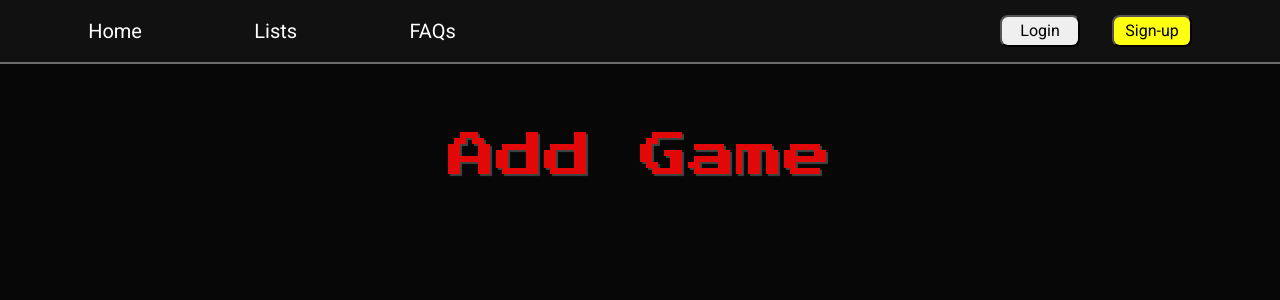
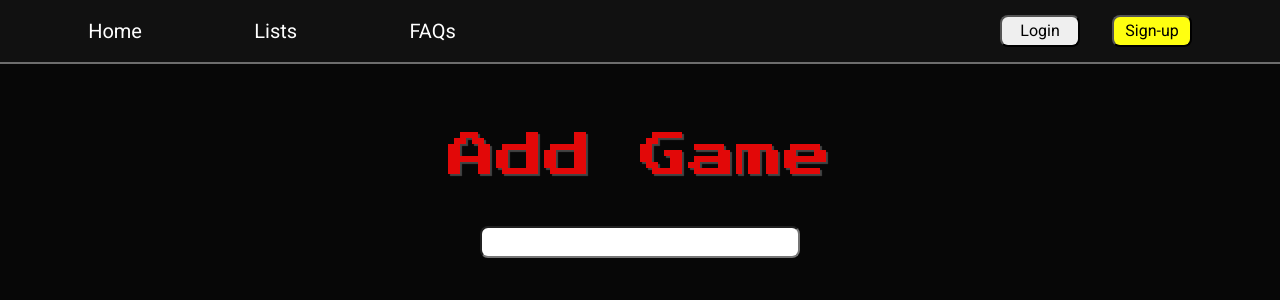
Before and after one commit to PaulGallagher37/home_screen, a React (Create React App) app: page /list in a window 1280 px wide. Shown: the top 300 px of the page. Built offline with nearby package versions, Linux system fonts and the light colour scheme.

Commit message:
working on List component

```diff
--- a/src/App.js
+++ b/src/App.js
@@ -7,7 +7,7 @@ function App() {
   return (
     <BrowserRouter>
       <Routes path="/">
-        <Route index path="home" element={<Home />} />
+        <Route path="home" element={<Home />} />
         <Route path="list" element={<List />} />
       </Routes>
     </BrowserRouter>
--- a/src/components/List.js
+++ b/src/components/List.js
@@ -8,6 +8,7 @@ function List() {
             <Navbar />
             <div className="list-addgame-container">
                 <h1 className="list-addgame-h1">Add Game</h1>
+                <input className="list-addgame-input"></input>
             </div>
 
 
--- a/src/components/Navbar.js
+++ b/src/components/Navbar.js
@@ -1,4 +1,4 @@
-import { Link } from "react-router-dom";
+
 
 function Navbar() {
     return (
--- a/src/index.css
+++ b/src/index.css
@@ -170,6 +170,8 @@ body {
 .list-addgame-container {
   display: flex;
   justify-content: center;
+  align-items: center;
+  flex-direction: column;
   margin-top: 4rem;
 }
 
@@ -180,3 +182,10 @@ body {
   font-size: 3rem;
   text-shadow: 2px 2px 1px rgb(68, 68, 68);
 }
+
+.list-addgame-input {
+  margin-top: 2rem;
+  width: 20rem;
+  height: 2rem;
+  border-radius: 0.5rem;
+}
```
